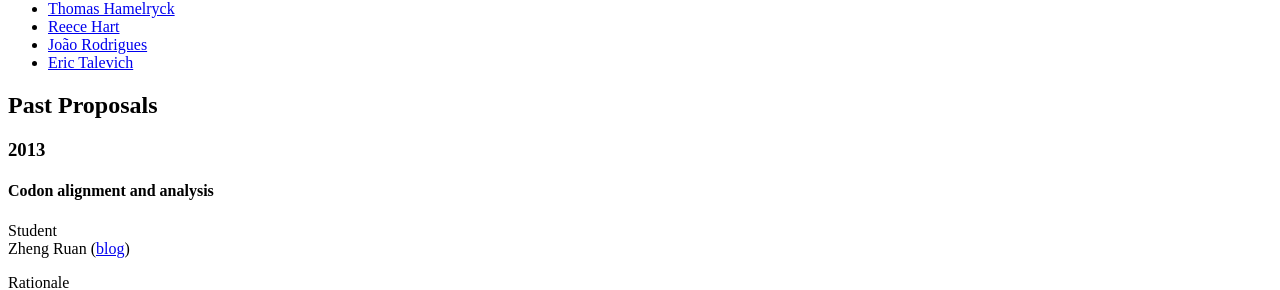
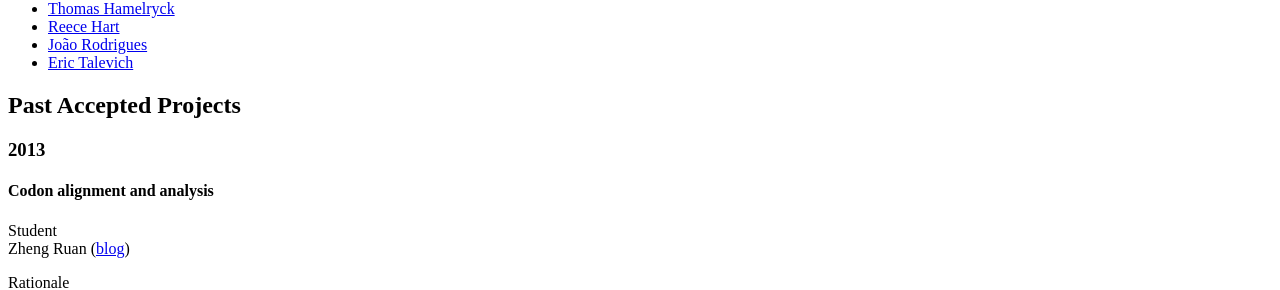
Before and after one commit to biopython/biopython.github.io, a Jekyll site: the page built from wiki/Google_Summer_of_Code.md, in a window 1280 px wide and 900 px high, scrolled down 1123 px. Shown: the part 168-458 px from the top of the window. Built offline with Jekyll 4.4.1, drawn with Linux system fonts in a browser that asks for light colours.

Commit message:
/* Past Proposals */

```diff
--- a/wiki/Google_Summer_of_Code.md
+++ b/wiki/Google_Summer_of_Code.md
@@ -119,8 +119,8 @@ Past mentors include:
 -   [João Rodrigues](http://nmr.chem.uu.nl/~joao)
 -   [Eric Talevich](http://etal.myweb.uga.edu/)
 
-Past Proposals
---------------
+Past Accepted Projects
+----------------------
 
 ### 2013
 
```
Also changed, not shown: 1 other file.
